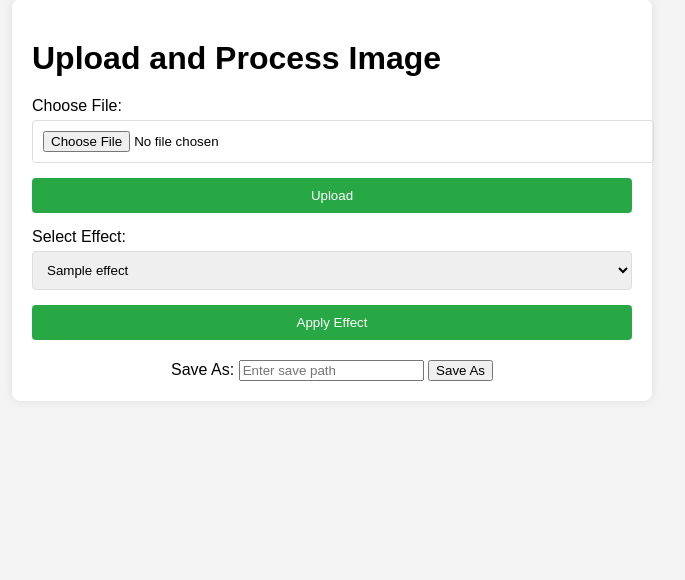
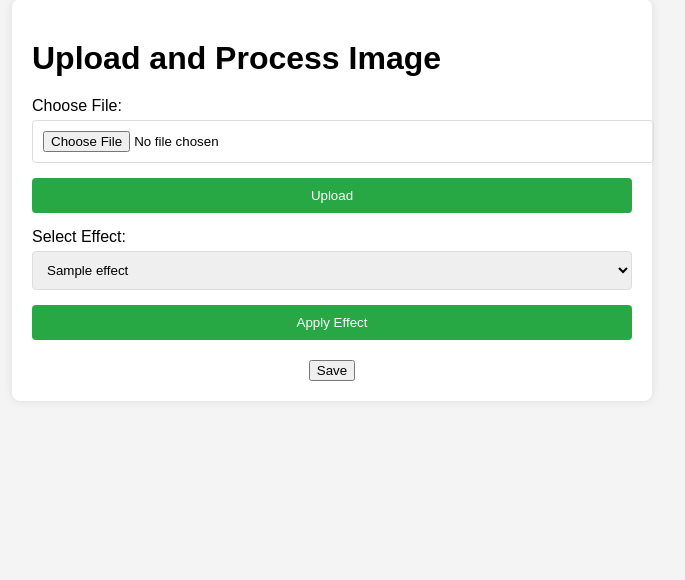
Before and after one commit to peterwjones334/XImageWorks, a Flask app: template templates/upload.html in a window 1280 px wide. Shown: the part 220-800 px from the top of the page, without its empty margins (308-993 px from the left). Run offline with Flask 3, Linux system fonts and the light colour scheme; the template is opened without the code that fills it: most values are stand-ins (such as "Sample title", 1, 10 or a date in 2020).

Commit message:
interface fixes

```diff
--- a/templates/upload.html
+++ b/templates/upload.html
@@ -117,11 +117,9 @@
             </div>
         </form>
         <div class="button-container">
-            <form id="save-as-form" method="post" action="{{ url_for('save_as') }}">
+            <form id="save-form" method="post" action="{{ url_for('save') }}">
                 <input type="hidden" name="filename" value="{{ filename }}">
-                <label for="save_path">Save As:</label>
-                <input type="text" name="save_path" placeholder="Enter save path" id="save_path">
-                <input type="submit" value="Save As">
+                <input type="submit" value="Save">
             </form>
         </div>
         {% endif %}
@@ -188,15 +186,6 @@
             }
         }
         initComparisons();
-
-        document.getElementById('save-as-form').addEventListener('submit', function(event) {
-            event.preventDefault();
-            var filename = "{{ filename }}";
-            var link = document.createElement('a');
-            link.href = "{{ url_for('processed_file', filename=filename) }}";
-            link.download = filename;
-            link.click();
-        });
     </script>
 </body>
 </html>
--- a/ximageapp_0.2.py
+++ b/ximageapp_0.2.py
@@ -54,15 +54,17 @@ def upload_file():
 
     return render_template('upload.html', effects=effects_aggregator.effects.keys())
 
-@app.route('/save_as', methods=['POST'])
-def save_as():
-    if request.method == 'POST':
-        filename = request.form['filename']
-        save_path = request.form['save_path']
-        input_image_path = os.path.join(app.config['PROCESSED_FOLDER'], filename)
-        output_image_path = os.path.join(save_path, filename)
-        os.rename(input_image_path, output_image_path)
+@app.route('/save', methods=['POST'])
+def save():
+    if 'filename' in session:
+        filename = session['filename']
+        processed_image_path = os.path.join(app.config['PROCESSED_FOLDER'], filename)
+        save_path = os.path.join('saved_images', filename)
+        if not os.path.exists('saved_images'):
+            os.makedirs('saved_images')
+        os.rename(processed_image_path, save_path)
         return redirect(url_for('upload_file'))
+    return redirect(url_for('upload_file'))
 
 @app.route('/uploads/<filename>')
 def uploaded_file(filename):
```
Also changed, not shown: saved_images/2eac5223-bb21-47df-880e-849fe79231c6.jpeg (added).
